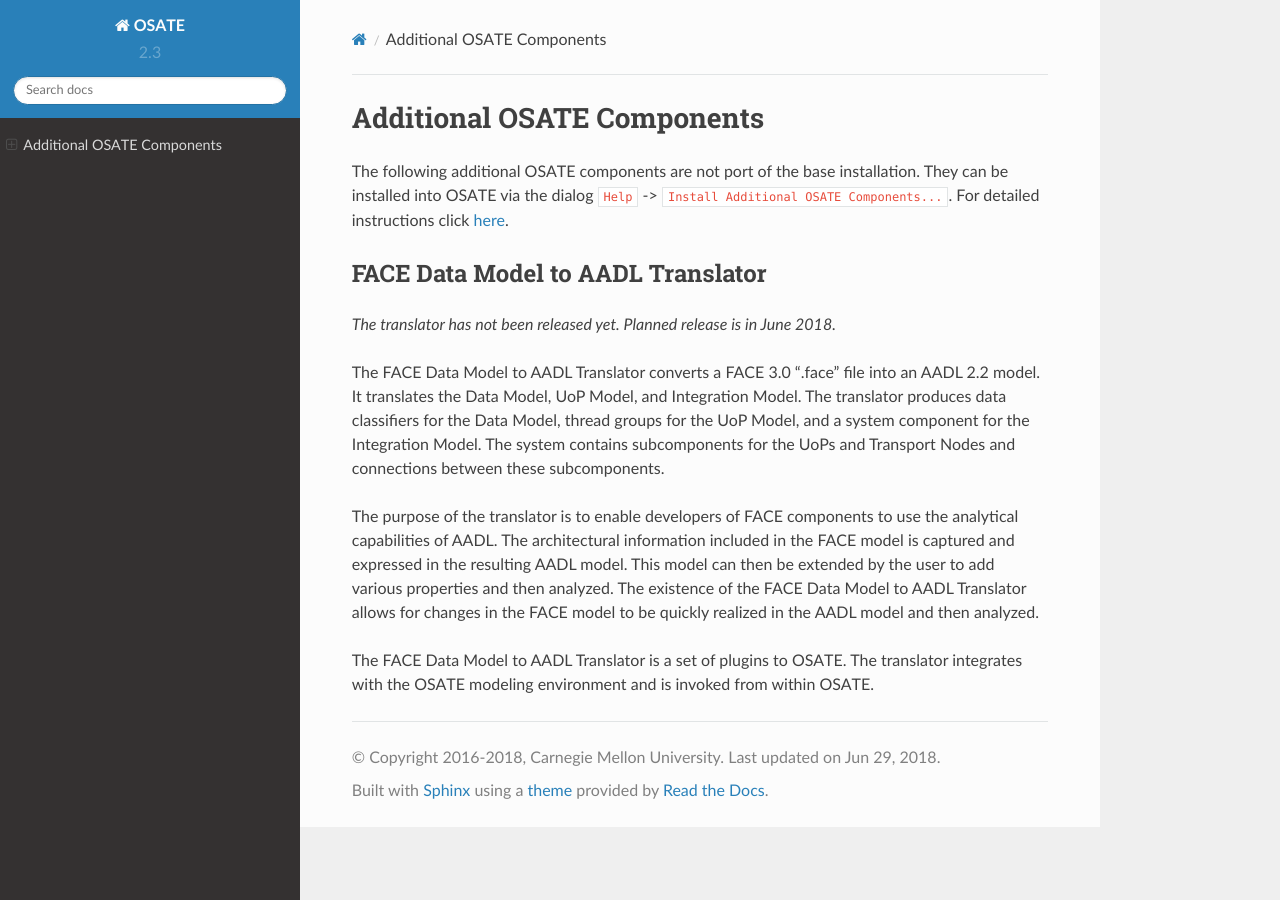
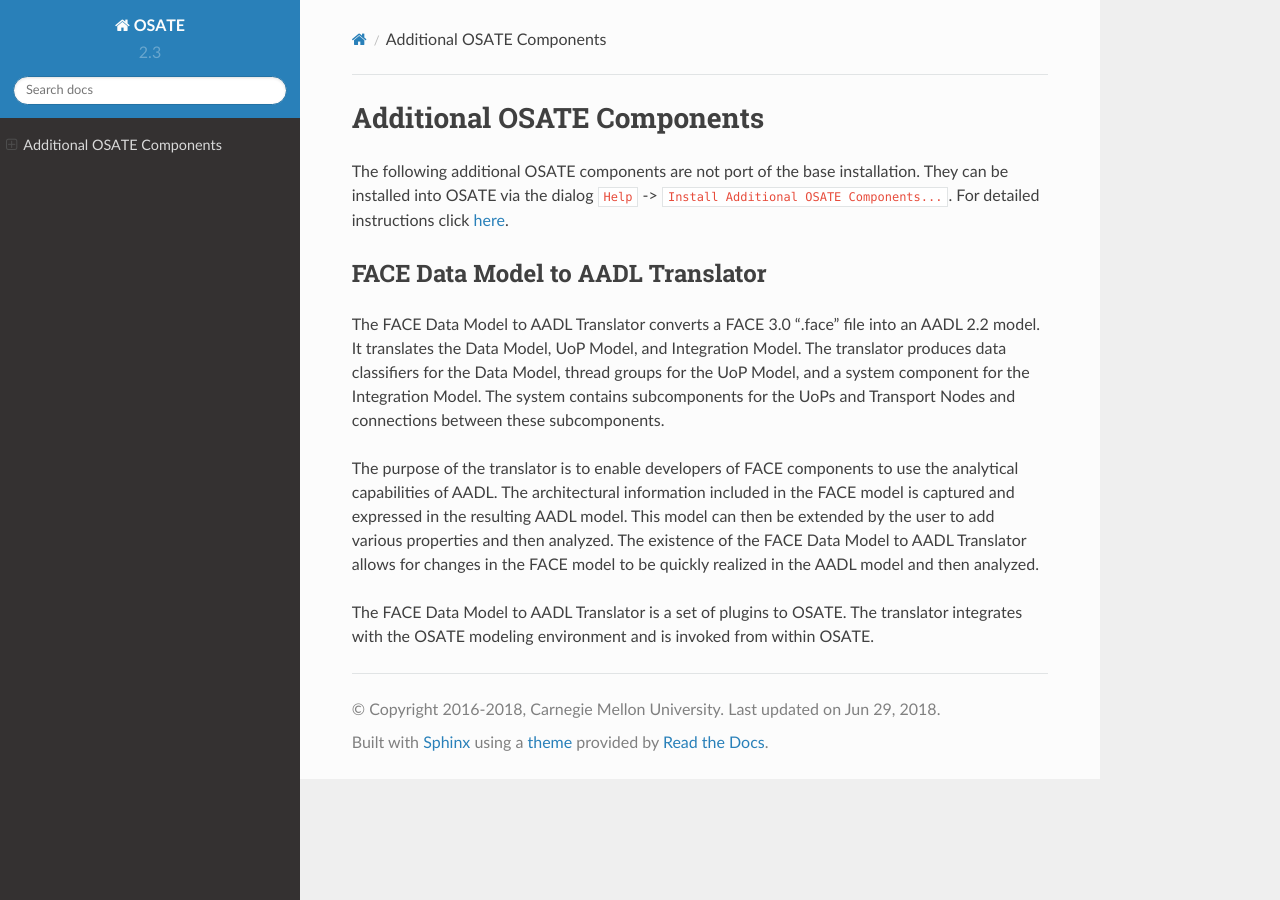
Before and after one commit to osate/website, a Sphinx documentation site: the page built from source/additional-components.md, in a window 1280 px wide. Built offline with Sphinx 7.4.7 and the Read the Docs theme 2.0.0, drawn with Linux system fonts in a browser that asks for light colours.

Commit message:
FACE to AADL translator is available

```diff
--- a/source/additional-components.md
+++ b/source/additional-components.md
@@ -5,8 +5,6 @@
 click [here](http://osate.org/download-and-install.html#installing-additional-osate-components).
 
 ## FACE Data Model to AADL Translator
-
-_The translator has not been released yet. Planned release is in June 2018._
 
 The FACE Data Model to AADL Translator converts a FACE 3.0 “.face” file into an AADL 2.2 model. It
 translates the Data Model, UoP Model, and Integration Model. The translator produces data classifiers
```
